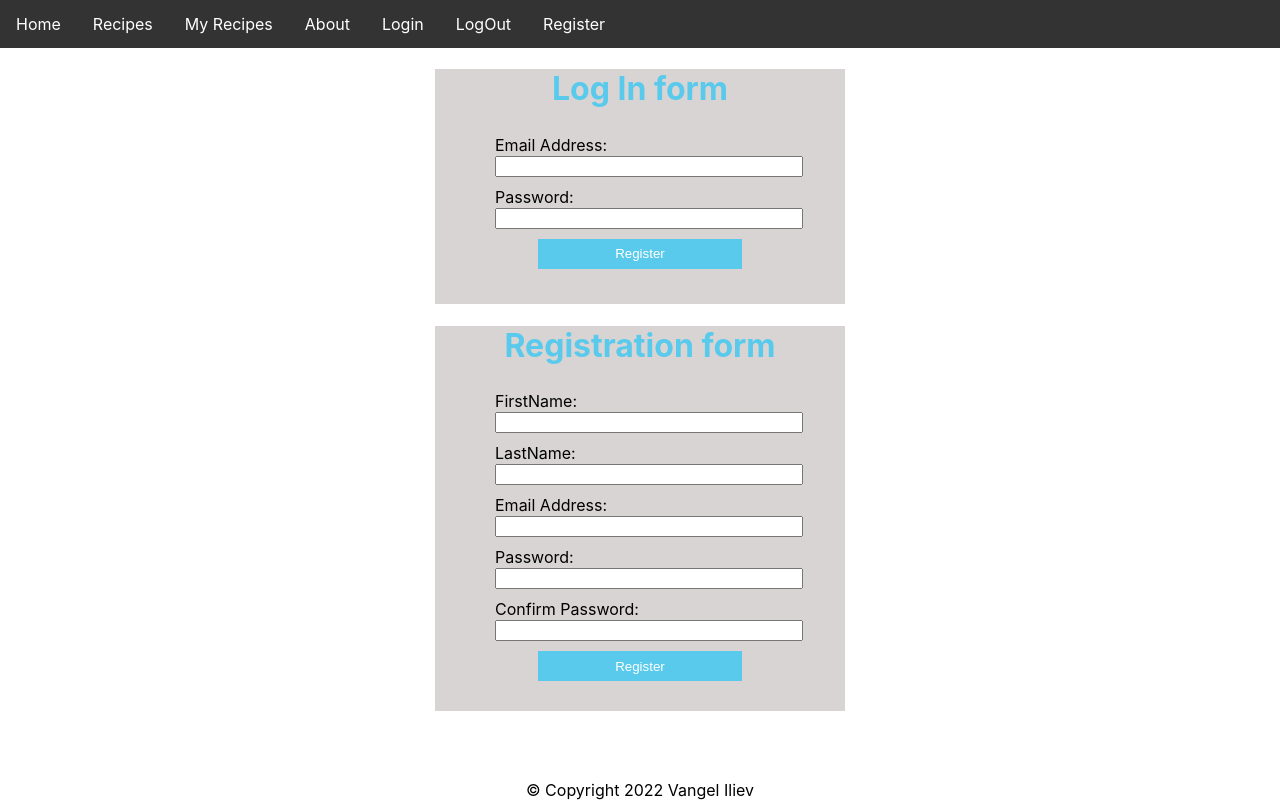
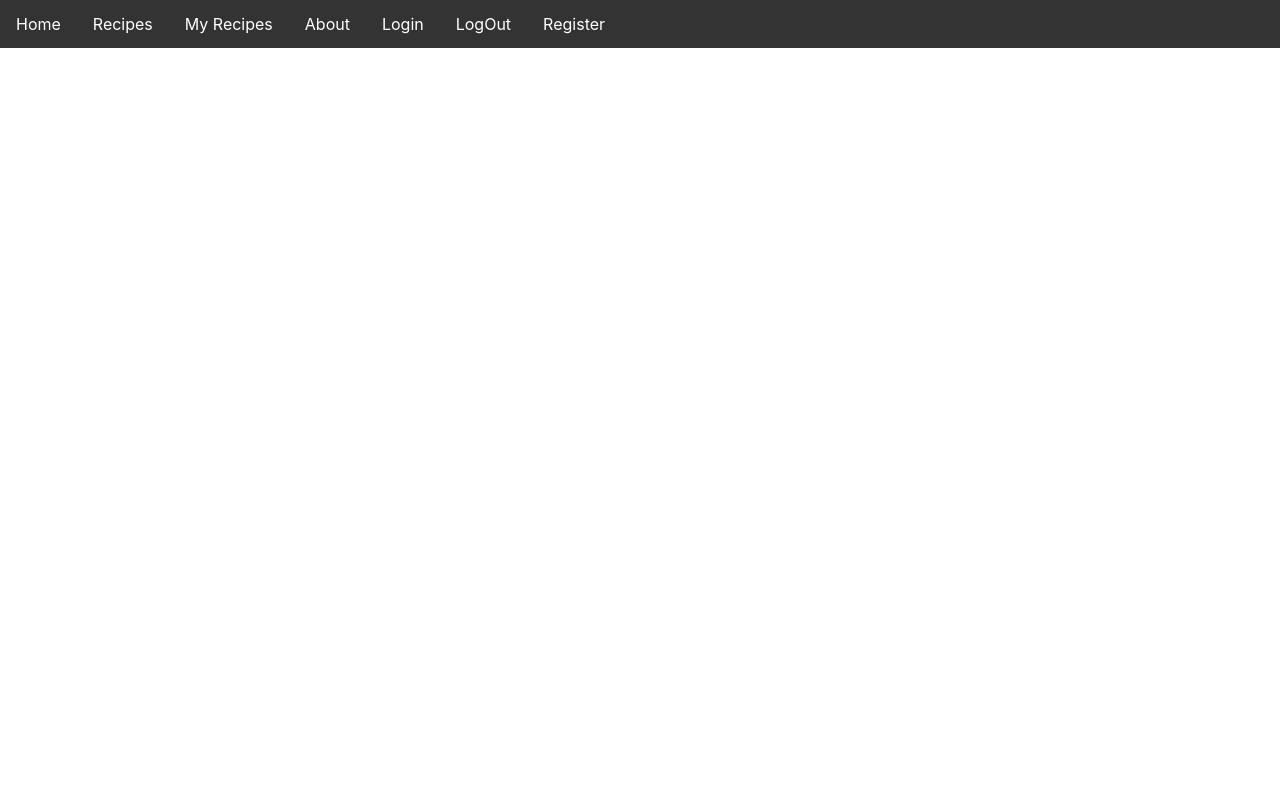
Before and after one commit to VangelIliev/SoftuniReactProject, a React (Create React App) app in the folder softuni-react/: page / in a window 1280 px wide. Built offline with nearby package versions, Linux system fonts and the light colour scheme.

Commit message:
Implementing routing

```diff
--- a/softuni-react/package.json
+++ b/softuni-react/package.json
@@ -8,6 +8,7 @@
     "@testing-library/user-event": "^13.5.0",
     "react": "^18.2.0",
     "react-dom": "^18.2.0",
+    "react-router-dom": "^6.3.0",
     "react-scripts": "5.0.1",
     "web-vitals": "^2.1.4"
   },
--- a/softuni-react/src/App.js
+++ b/softuni-react/src/App.js
@@ -2,15 +2,17 @@ import Header from './components/header/header'
 import Footer from './components/footer/footer'
 import Register from './components/register/register'
 import LogIn  from './components/login/login';
+import {Routes, Route} from 'react-router-dom';
 import './App.css';
 
 function App() {
   return (
     <div className="App">
       <Header/>
-      <LogIn/>
-      <Register/>
-      <Footer/>
+      <Routes>
+        <Route path='Register' element={<Register/>}/>
+        <Route path='Login' element={<LogIn/>}/>
+      </Routes>
     </div>
   );
 }
--- a/softuni-react/src/components/header/header.js
+++ b/softuni-react/src/components/header/header.js
@@ -4,13 +4,13 @@ function Header() {
         <nav className="bg-dark navbar-dark navbar">
             <div className="row col-12 d-flex justify-content-center text-white">
                 <ul className={styles.navigation}>
-                    <li className={styles.item}><a className={styles.link} href="#home">Home</a></li>
+                    <li className={styles.item}><a className={styles.link} href="home">Home</a></li>
                     <li className={styles.item}><a className={styles.link}>Recipes</a></li>
                     <li className={styles.item}><a className={styles.link}>My Recipes</a></li>
                     <li className={styles.item}><a className={styles.link}>About</a></li>
-                    <li className={styles.item}><a className={styles.link}>Login</a></li>
+                    <li className={styles.item}><a className={styles.link} href="Login">Login</a></li>
                     <li className={styles.item}><a className={styles.link}>LogOut</a></li>
-                    <li className={styles.item}><a className={styles.link}>Register</a></li>
+                    <li className={styles.item}><a className={styles.link} href="Register">Register</a></li>
                 </ul>
             </div>
         </nav>
--- a/softuni-react/src/index.js
+++ b/softuni-react/src/index.js
@@ -2,10 +2,10 @@ import React from 'react';
 import ReactDOM from 'react-dom/client';
 import './index.css';
 import App from './App';
-
+import {BrowserRouter} from 'react-router-dom';
 const root = ReactDOM.createRoot(document.getElementById('root'));
 root.render(
-  <React.StrictMode>
-    <App />
-  </React.StrictMode>
+  <BrowserRouter>
+      <App />
+  </BrowserRouter>
 );
```
Also changed, not shown: 1 other file (tests, documents, lock files or other folders).
